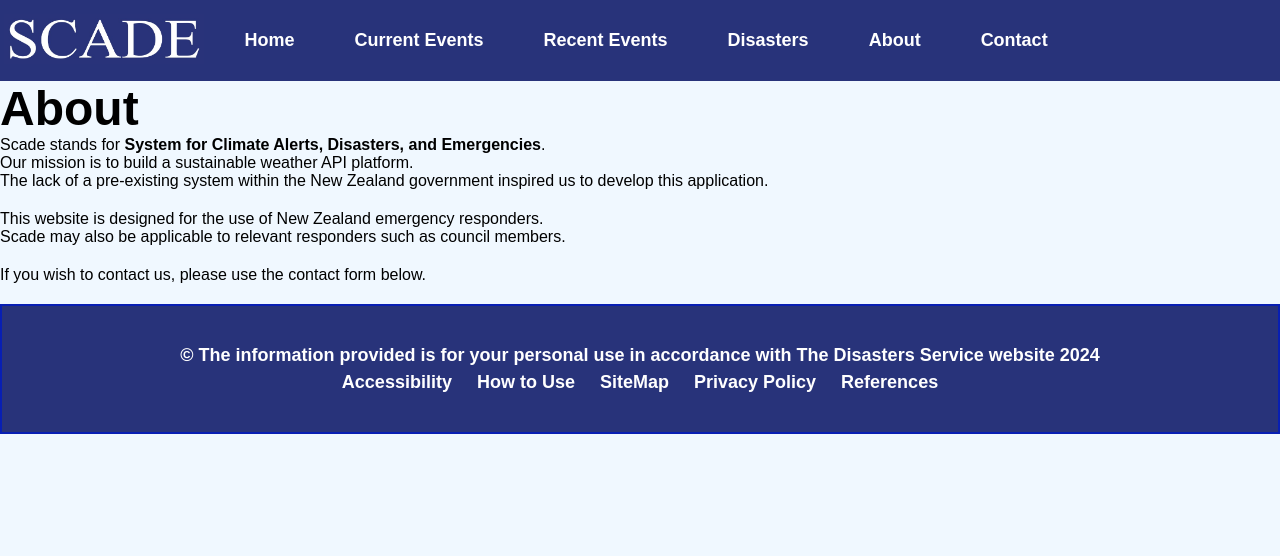
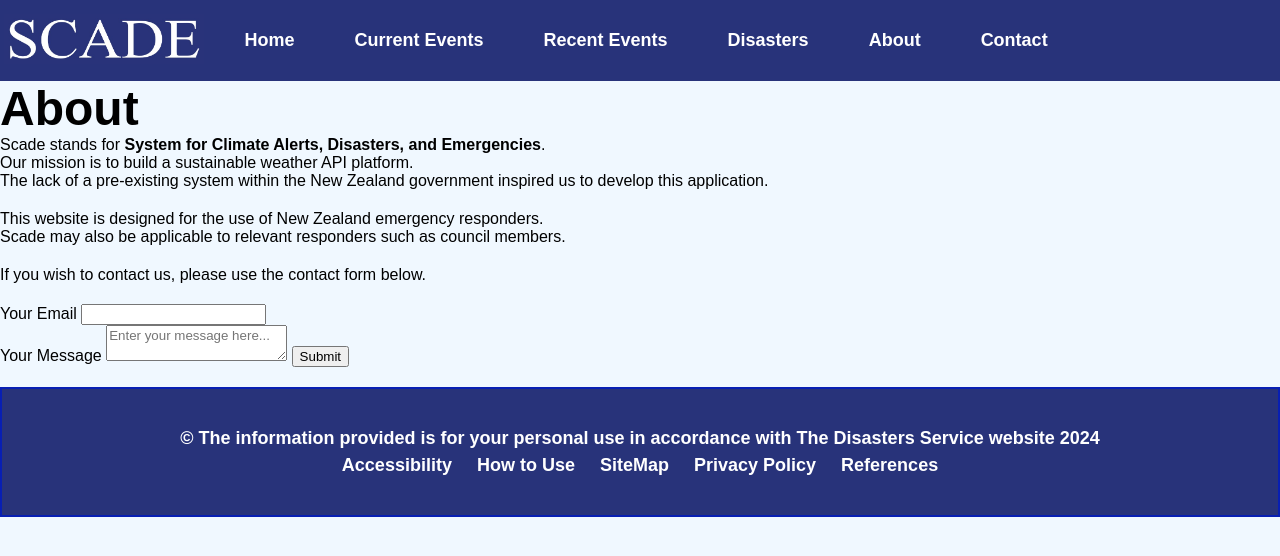
Before and after one commit to BIT-Studio-3/group-project-25-1-scade, a SvelteKit app: page /about in a window 1280 px wide. Shown: the top 556 px of the page. Built offline with nearby package versions, Linux system fonts and the light colour scheme.

Commit message:
feature(about):added basic form for user to enter their email and text for a message

```diff
--- a/src/routes/about/+page.svelte
+++ b/src/routes/about/+page.svelte
@@ -1,7 +1,8 @@
 <script>
   import Header from "$lib/Header.svelte";
   import Image from "$lib/Image.svelte";
-  import homepic from "$lib/Weather.jpg";
+  let email = "";
+  let message = "";
 </script>
 
 <Header headingTitle="About" />
@@ -17,10 +18,32 @@ The lack of a pre-existing system within the New Zealand government inspired us
 </p>
 
 <p>If you wish to contact us, please use the contact form below.</p>
-
+<form method="POST">
+	<label>
+		Your Email
+		<input name="email" type="email">
+	</label>
+  <br>
+	<label>
+		Your Message
+		<textarea name="message" bind:value={message} placeholder="Enter your message here..."></textarea>
+	</label>
+	<button>Submit</button>
+</form>
 
 <style>
   p {
   margin-bottom: 20px;
 }
+  form{
+    margin-bottom: 20px;
+    display: flexbox;
+  }
+  .email{
+    margin-bottom: 20px;
+  }
+  .message{
+    margin-bottom: 20px;
+  }
+
 </style>
```
